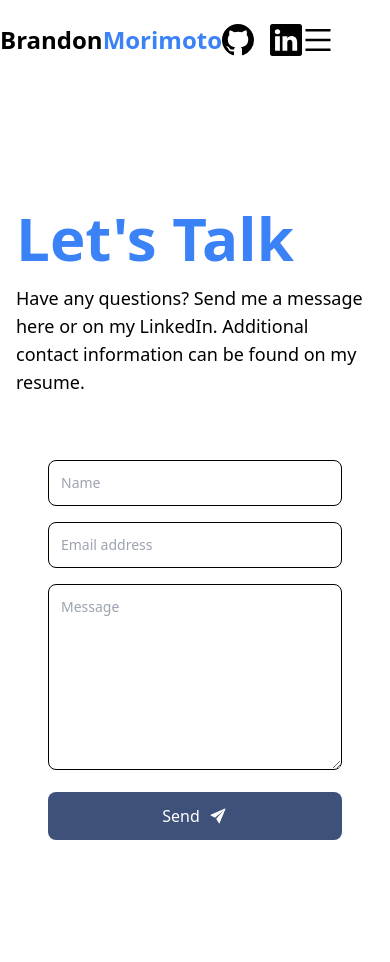
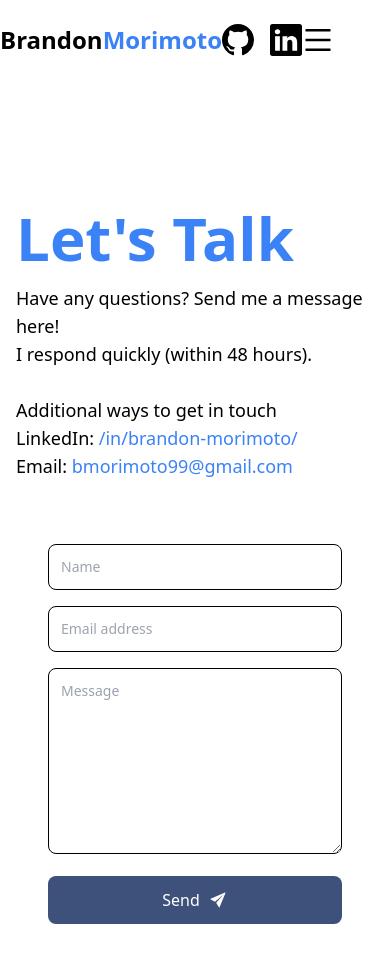
Before and after one commit to BKM99/portfolio-blog-website, a Next.js app: page /contact in a window 390 px wide. Shown: the top 962 px of the page. Before the commit the page ends 888 px from the top, so only its background shows below. Built offline with nearby package versions, Linux system fonts and the light colour scheme.

Commit message:
some progress in making the website more responsive

```diff
--- a/components/Navbar.js
+++ b/components/Navbar.js
@@ -4,7 +4,7 @@ import { useState } from 'react'
 import { BsGithub, BsLinkedin } from 'react-icons/bs'
 import { AiOutlineMenu, AiOutlineClose } from 'react-icons/ai'
 
-const Navbar2 = () => {
+const Navbar = () => {
     const router = useRouter()
     const [isOpen, setIsOpen] = useState(false)
 
@@ -197,4 +197,4 @@ const Navbar2 = () => {
     )
 }
 
-export default Navbar2
+export default Navbar
--- a/components/home.js
+++ b/components/home.js
@@ -20,7 +20,7 @@ const Home = () => {
                 },
             }}
         >
-            <div className='flex max-w-screen-xl px-4 py-32 mx-auto h-screen items-center'>
+            <div className='flex px-4 py-32 mx-auto h-screen items-center'>
                 <div className='text-center mx-auto'>
                     <h1 className='text-4xl text-black font-extrabold md:text-6xl'>
                         Brandon Morimoto
--- a/pages/_app.js
+++ b/pages/_app.js
@@ -1,6 +1,5 @@
 import '../styles/globals.css'
 import Navbar from '../components/Navbar'
-import Head from 'next/head'
 
 function MyApp({ Component, pageProps }) {
 	return (
--- a/pages/blog/index.js
+++ b/pages/blog/index.js
@@ -12,7 +12,7 @@ export default function Home({ posts }) {
                 <title>Blog | Brandon Morimoto</title>
             </Head>
             <h1 className='font-bold text-2xl text-center pb-8'>Random Musings</h1>
-            <div className='grid lg:grid-cols-3 gap-8 pr-8 pl-8'>
+            <div className='grid sm:grid-cols-2 md:grid-cols-3 gap-8 pr-8 pl-8'>
                 {posts.map((post, index) => (
                     <Post key={index} post={post} />
                 ))}
--- a/pages/contact.js
+++ b/pages/contact.js
@@ -56,8 +56,16 @@ const Contact = () => {
 							Let&#39;s Talk
 						</h1>
 						<p className='max-w-xl text-lg pt-4'>
-							Have any questions? Send me a message here or on my LinkedIn.
-							Additional contact information can be found on my resume.
+							Have any questions? Send me a message here! <br/>I respond quickly (within 48 hours). <br/>
+                            <br/>
+                            Additional ways to get in touch <br/>
+                            LinkedIn: <a className='text-blue-500'
+                                href='https://www.linkedin.com/in/brandon-morimoto/'
+                                target='_blank'
+                                rel='noopener noreferrer'>/in/brandon-morimoto/</a> <br/>
+
+                            Email: <a className='text-blue-500' href='mailto:bmorimoto99@gmail.com'>bmorimoto99@gmail.com</a>
+
 						</p>
 					</div>
 
```
